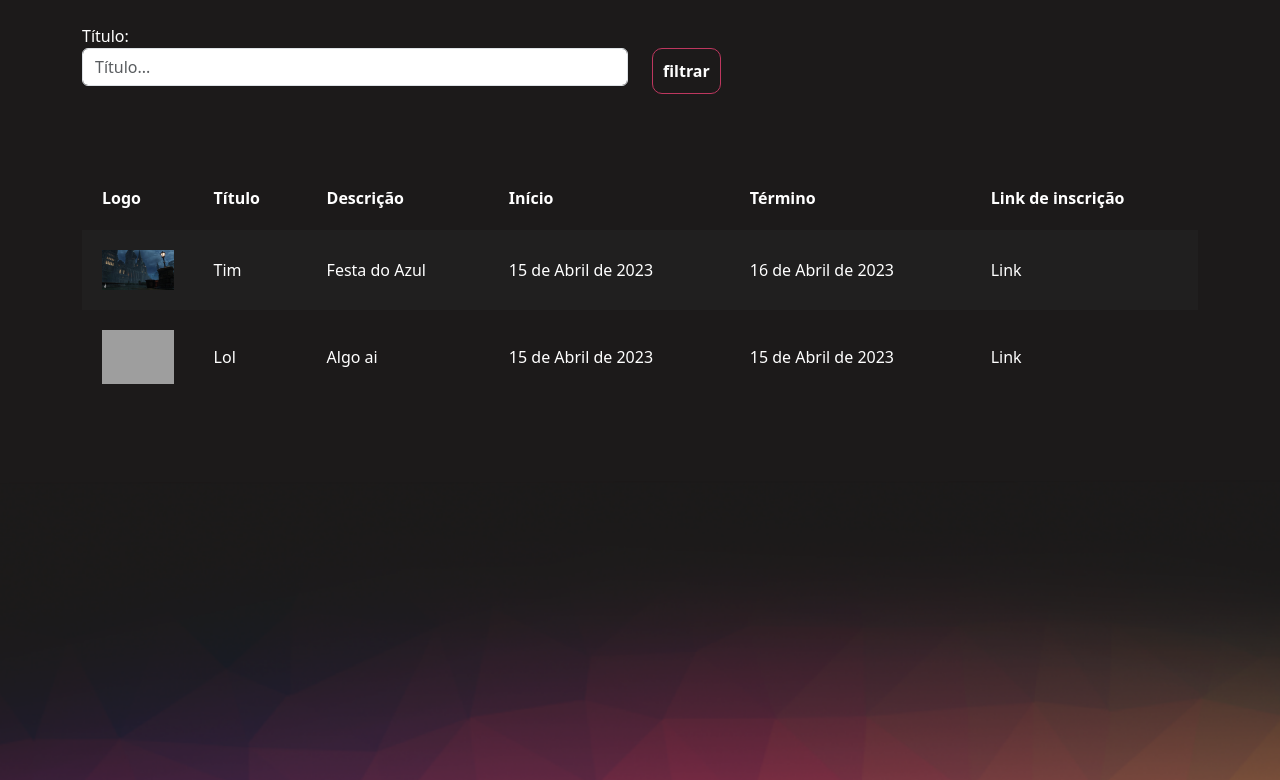
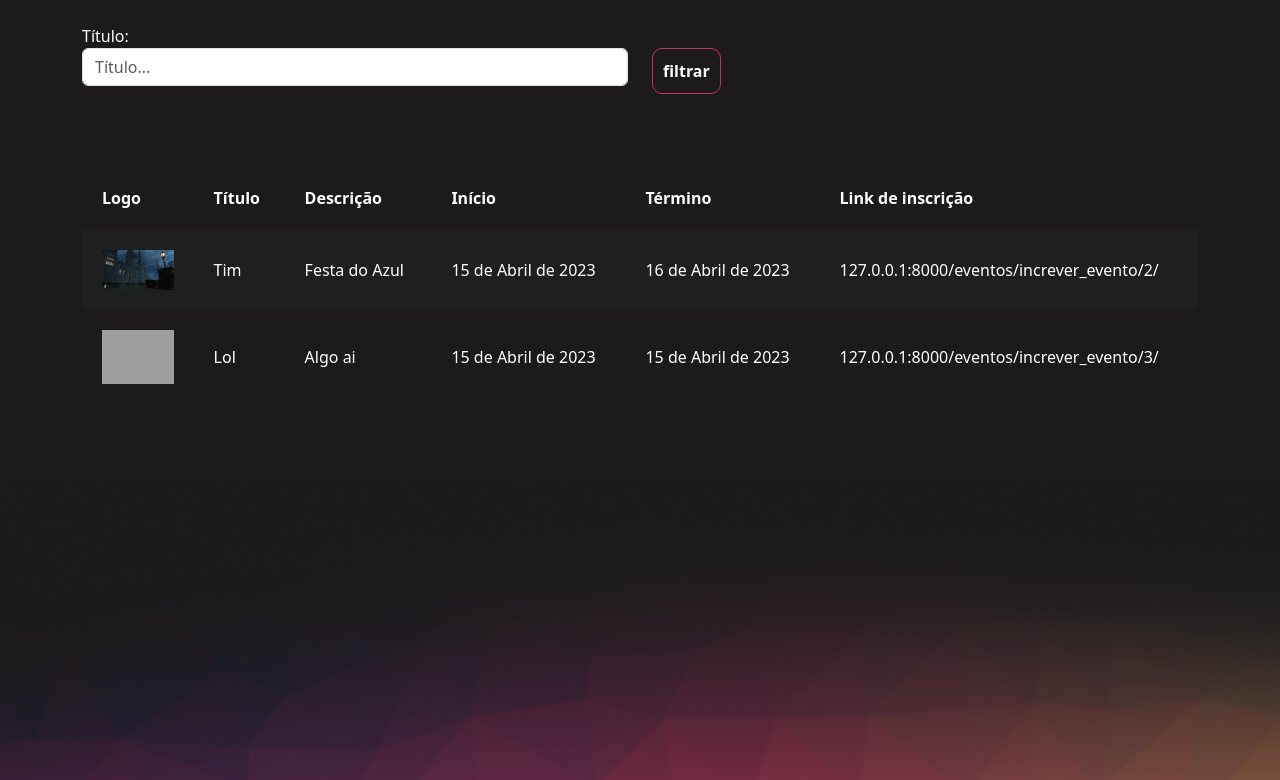
Before and after one commit to MarcosCast/projectPython, a Django app: page /eventos/gerenciar_evento/ in a window 1280 px wide. Shown: the part 56-836 px from the top of the page. Run offline with Django 4.2, Linux system fonts and the light colour scheme; a user stored in the database is signed in; data comes from the database, SQL or seed files in the repository; both versions use the stored data as it was after the commit; grey boxes are pictures that could not be loaded.

Commit message:
Crindo área para participantes

```diff
--- a/eventos/models.py
+++ b/eventos/models.py
@@ -9,6 +9,7 @@ class Evento(models.Model):
     data_termino = models.DateField()
     carga_horaria = models.IntegerField()
     logo = models.FileField(upload_to="logos")
+    participantes = models.ManyToManyField(User, related_name="evento_participante", null=True, blank=True)
 
     #paleta de cores
     cor_principal = models.CharField(max_length=7)
--- a/eventos/templates/gerenciar_evento.html
+++ b/eventos/templates/gerenciar_evento.html
@@ -43,7 +43,7 @@
                     <td>{{evento.descricao}}</td>
                     <td>{{evento.data_inicio}}</td>
                     <td>{{evento.data_termino}}</td>
-                    <td>Link</td>
+                    <td>127.0.0.1:8000/eventos/increver_evento/{{evento.id}}/</td>
                 </tr>
             {% endfor %}
 
--- a/eventos/urls.py
+++ b/eventos/urls.py
@@ -4,4 +4,5 @@ from . import views
 urlpatterns = [
     path('novo_evento/', views.novo_evento, name="novo_evento"),
     path('gerenciar_evento/', views.gerenciar_evento, name="gerenciar_evento"),
+    path('inscrever_evento/<int:id>/', views.inscrever_evento, name="inscrever_evento"),
 ]
--- a/eventos/views.py
+++ b/eventos/views.py
@@ -1,4 +1,4 @@
-from django.shortcuts import render, redirect
+from django.shortcuts import render, redirect, get_object_or_404
 from django.http import HttpResponse
 from django.contrib.auth.decorators import login_required
 from .models import Evento
@@ -43,11 +43,19 @@ def novo_evento(request):
         messages.add_message(request, constants.SUCCESS, 'Evento cadastrado com sucesso!')
         return redirect(reverse('novo_evento'))
 
+@login_required
 def gerenciar_evento(request):
     if request.method == "GET":
         nome = request.GET.get('nome')
         eventos = Evento.objects.filter(criador=request.user)
         if nome:
             eventos = eventos.filter(nome__contains=nome)
+        # TODO: Realizar novos filtros, seja por desc ou qualquer outro
+        return render(request, 'gerenciar_evento.html', {'eventos': eventos})
 
-        return render(request, 'gerenciar_evento.html', {'eventos': eventos})
+@login_required
+def inscrever_evento(request, id):
+		# Validar login
+    evento = get_object_or_404(Evento, id=id)
+    if request.method == "GET":
+        return render(request, 'inscrever_evento.html', {'evento': evento})
```
Also changed, not shown: eventos/templates/inscrever_evento.html (added, +28 -0 lines), db.sqlite3, eventos/migrations/0003_evento_participantes.py (added).
